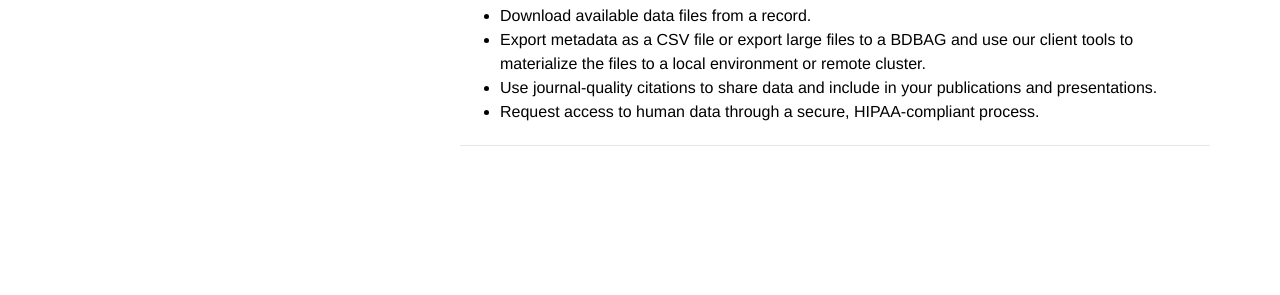
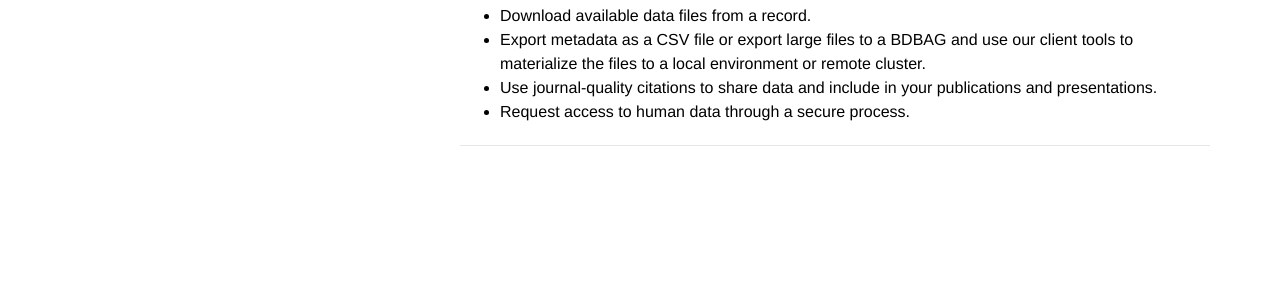
Before and after one commit to informatics-isi-edu/facebase-docs, a Jekyll site: the page built from docs/_docs/using/user-introduction.md, in a window 1280 px wide. Shown: the part 447-742 px from the top of the page. Built offline with Jekyll 4.4.1, drawn with Linux system fonts in a browser that asks for light colours.

Commit message:
taking out HIPAA-compliant phrase

```diff
--- a/docs/_docs/using/user-introduction.md
+++ b/docs/_docs/using/user-introduction.md
@@ -16,4 +16,4 @@ The FaceBase Data Browser is designed to allow the end user to:
 * Download available data files from a record.
 * Export metadata as a CSV file or export large files to a BDBAG and use our client tools to materialize the files to a local environment or remote cluster.
 * Use journal-quality citations to share data and include in your publications and presentations.
-* Request access to human data through a secure, HIPAA-compliant process.
+* Request access to human data through a secure process.
```
